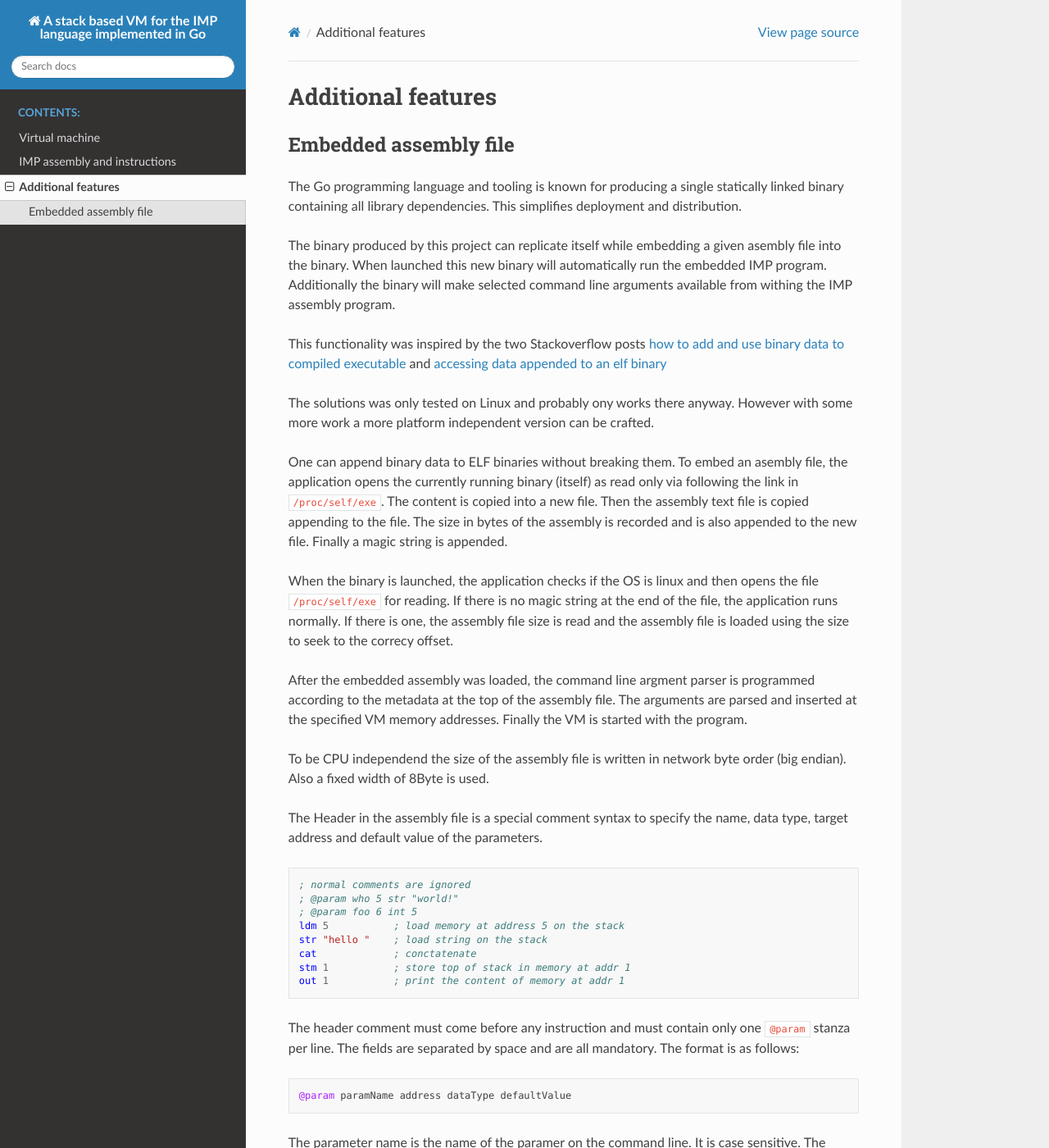
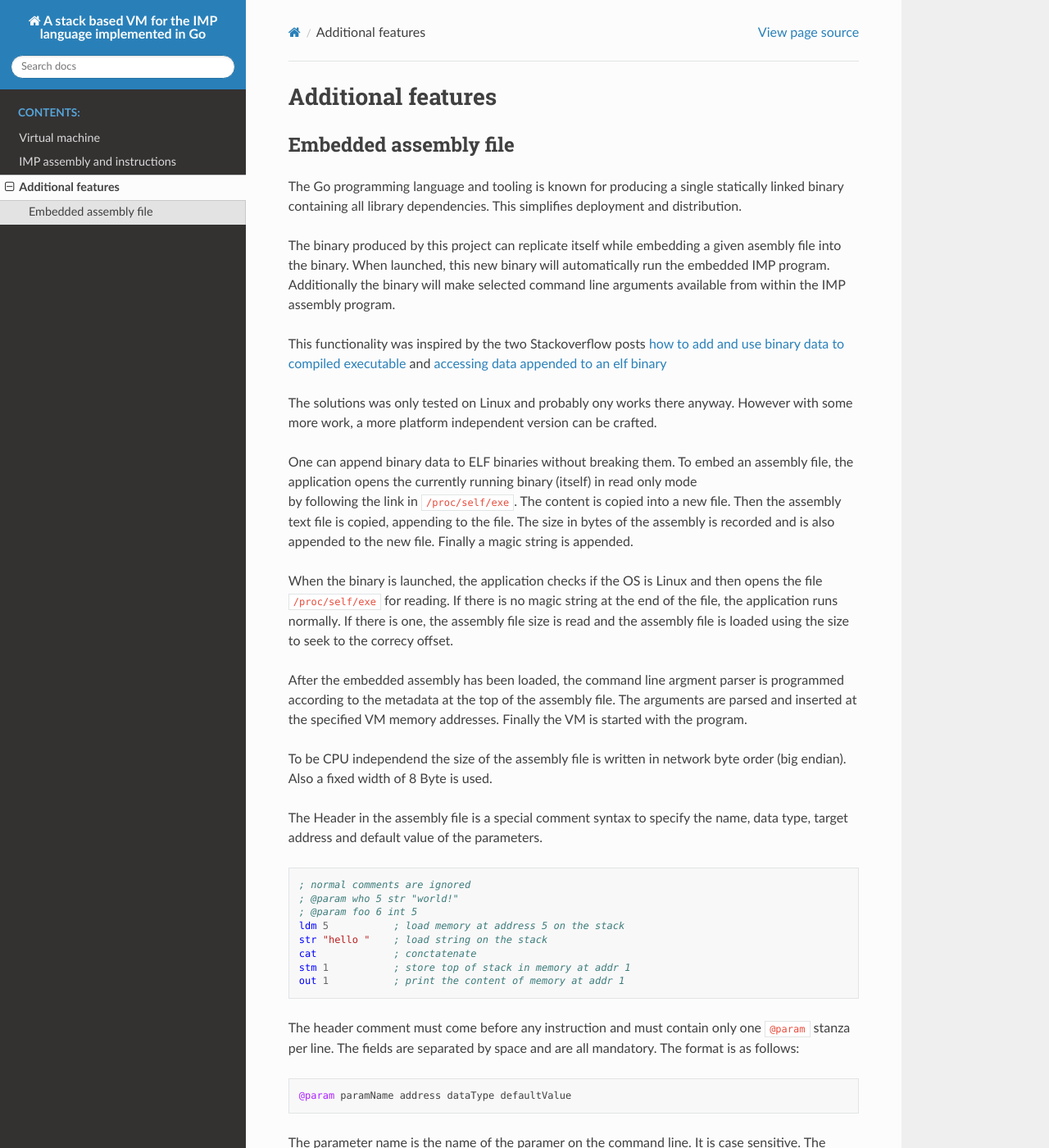
Before and after one commit to ObviusOwl/go-imp, a Sphinx documentation site: the page built from docs/features.md, in a window 1280 px wide and 1400 px high. Shown: the whole window at 82% size. Built offline with Sphinx 7.4.7 and the Read the Docs theme 2.0.0, drawn with Linux system fonts in a browser that asks for light colours; some of the changed text lies outside the part shown.

Commit message:
typo fixes in the embedded binary documentation

```diff
--- a/docs/features.md
+++ b/docs/features.md
@@ -7,9 +7,9 @@ linked binary containing all library dependencies. This simplifies deployment an
 distribution.
 
 The binary produced by this project can replicate itself while embedding a given
-asembly file into the binary. When launched this new binary will automatically
+asembly file into the binary. When launched, this new binary will automatically
 run the embedded IMP program. Additionally the binary will make selected command
-line arguments available from withing the IMP assembly program.
+line arguments available from within the IMP assembly program.
 
 This functionality was inspired by the two Stackoverflow posts
 [how to add and use binary data to compiled executable](https://stackoverflow.com/questions/32437714/how-to-add-and-use-binary-data-to-compiled-executable)
@@ -17,28 +17,28 @@ and
 [accessing data appended to an elf binary](https://stackoverflow.com/questions/5660792/accessing-data-appended-to-an-elf-binary)
 
 The solutions was only tested on Linux and probably ony works there anyway.
-However with some more work a more platform independent version can be crafted.
+However with some more work, a more platform independent version can be crafted.
 
-One can append binary data to ELF binaries without breaking them. To embed an asembly
-file, the application opens the currently running binary (itself) as read only
-via following the link in `/proc/self/exe`. The content is copied into a new file.
-Then the assembly text file is copied appending to the file. The size in bytes of
+One can append binary data to ELF binaries without breaking them. To embed an assembly
+file, the application opens the currently running binary (itself) in read only mode
+by following the link in `/proc/self/exe`. The content is copied into a new file.
+Then the assembly text file is copied, appending to the file. The size in bytes of
 the assembly is recorded and is also appended to the new file. Finally a magic
 string is appended.
 
-When the binary is launched, the application checks if the OS is linux and then
+When the binary is launched, the application checks if the OS is Linux and then
 opens the file `/proc/self/exe` for reading. If there is no magic string at the
 end of the file, the application runs normally. If there is one, the assembly
 file size is read and the assembly file is loaded using the size to seek to the
 correcy offset.
 
-After the embedded assembly was loaded, the command line argment parser is programmed
+After the embedded assembly has been loaded, the command line argment parser is programmed
 according to the metadata at the top of the assembly file. The arguments are parsed
 and inserted at the specified VM memory addresses. Finally the VM is started with
 the program.
 
 To be CPU independend the size of the assembly file is written in network byte order
-(big endian). Also a fixed width of 8Byte is used.
+(big endian). Also a fixed width of 8 Byte is used.
 
 The Header in the assembly file is a special comment syntax to specify the name,
 data type, target address and default value of the parameters.
```
Also changed, not shown: other parts of docs/features.md (+2 -2 lines).
